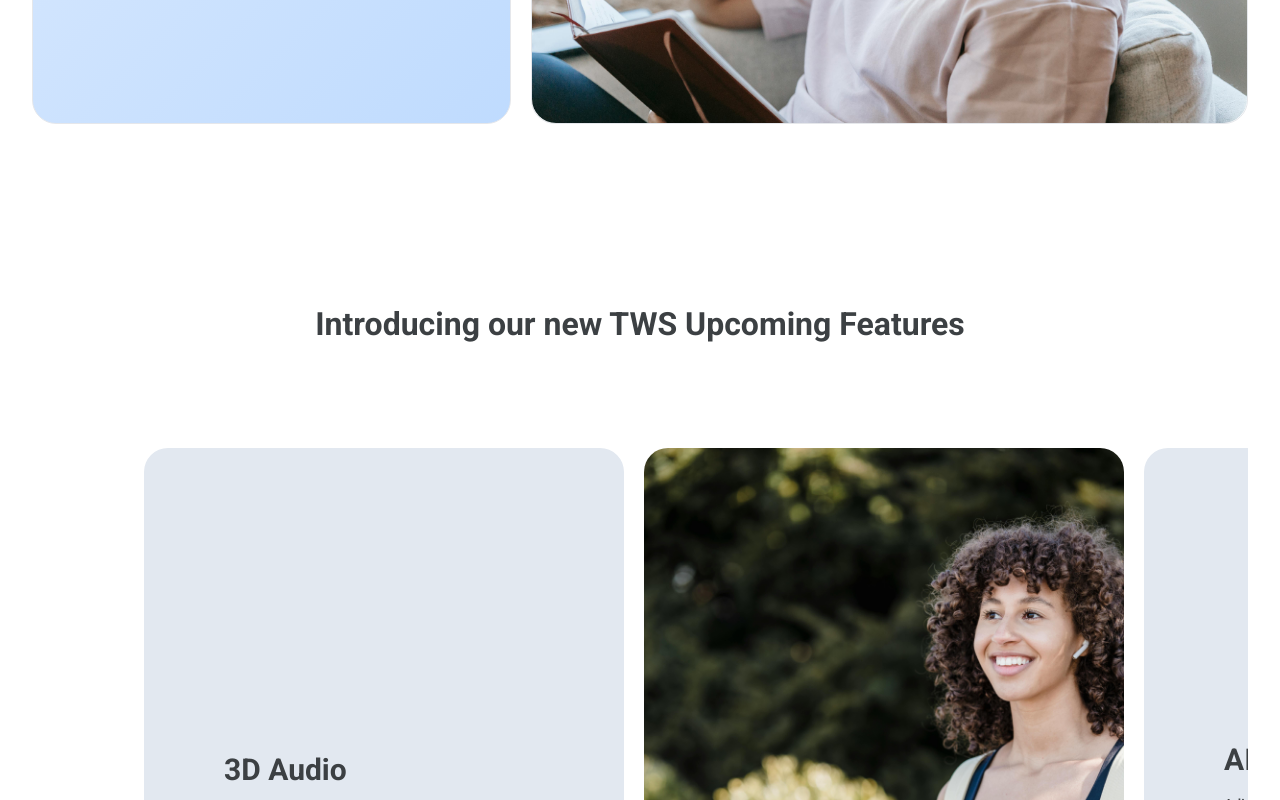
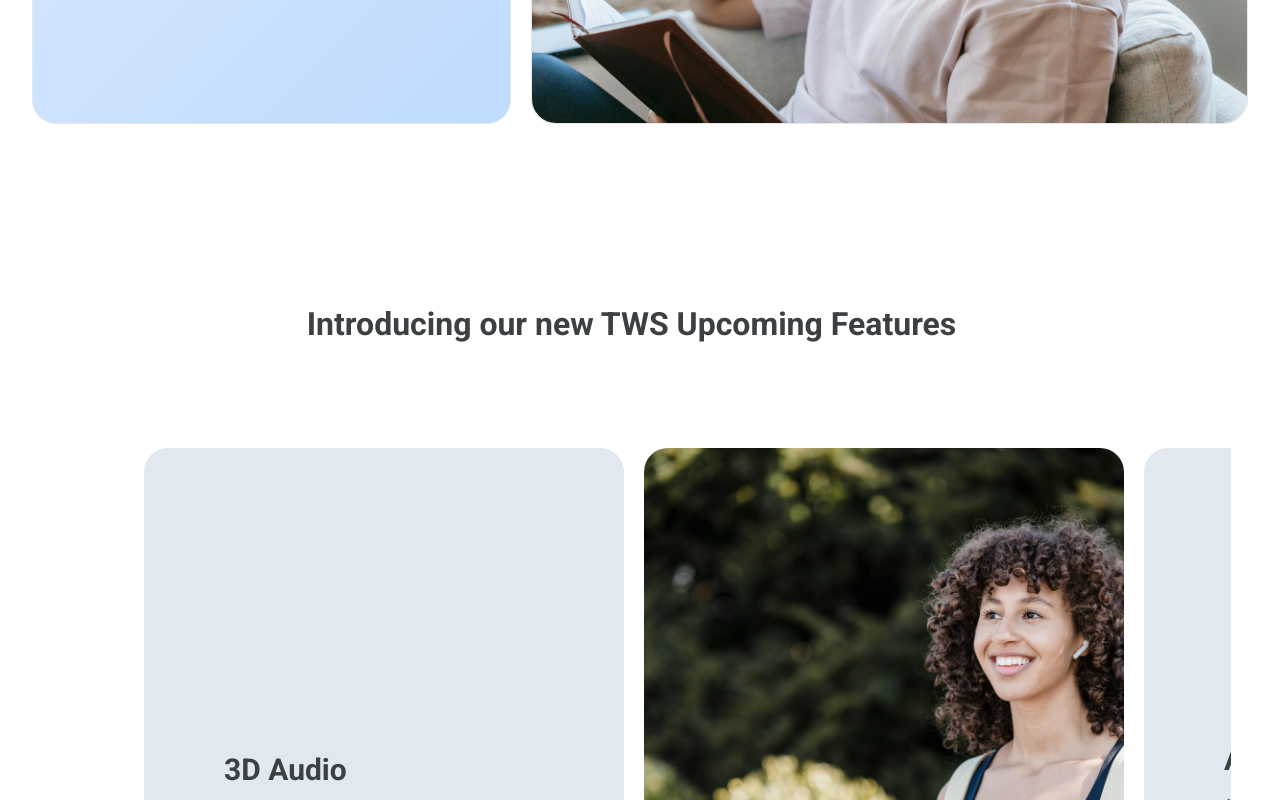
Before and after one commit to Kanish027/IPHIPI_OFFICIAL, a React (Vite) app: page / in a window 1280 px wide. Shown: the part 3303-4103 px from the top of the page. Built offline with nearby package versions, Linux system fonts and the light colour scheme.

Commit message:
updated and fixed ui

```diff
--- a/src/components/styles.css
+++ b/src/components/styles.css
@@ -11,12 +11,6 @@
 }
 
 /* Chrome, Safari, and Edge */
-/* @media screen and (-webkit-min-device-pixel-ratio: 0) {
-  .coming-soon-container {
-    width: 1199px;
-    overflow: hidden;
-  }
-} */
 
 .heading {
   max-width: 42rem !important;
@@ -83,6 +77,13 @@
   .slide {
     width: 480px;
   }
+
+  @media screen and (-webkit-min-device-pixel-ratio: 0) {
+    .coming-soon-container {
+      width: 1199px;
+      overflow: hidden;
+    }
+  }
 }
 
 /* @media (min-width: 1280px) {
```
